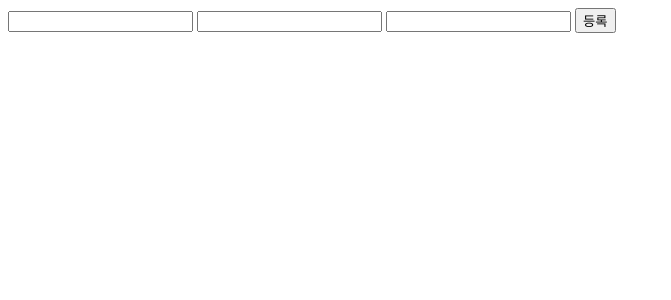
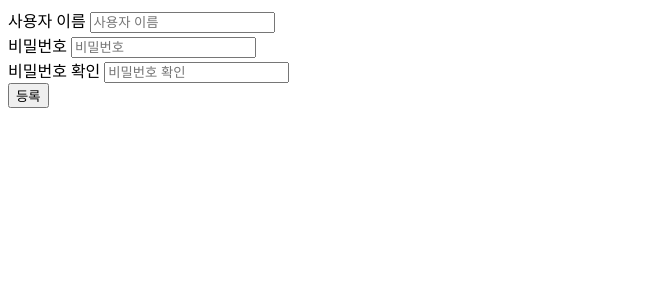
Before and after one commit to m-veloper/learn-django-level1, a Django app: page /fcuser/register/ in a window 1280 px wide. Shown: the top 300 px of the page, without its empty margins (0-671 px from the left). Run offline with Django 3.2, Linux system fonts and the light colour scheme.

Commit message:
no message

```diff
--- a/fc_community/fcuser/templates/register.html
+++ b/fc_community/fcuser/templates/register.html
@@ -5,9 +5,25 @@
     <title>Title</title>
 </head>
 <body>
-<input>
-<input>
-<input>
-<button>등록</button>
+<form method="POST" action=".">
+      {% csrf_token %}
+      <div class="form-group">
+        <label for="username">사용자 이름</label>
+        <input type="text" class="form-control" id="username" placeholder="사용자 이름" name="username" />
+      </div>
+<!--      <div class="form-group">-->
+<!--        <label for="useremail">사용자 이메일</label>-->
+<!--        <input type="email" class="form-control" id="useremail" placeholder="사용자 이메일" name="useremail" />-->
+<!--      </div>-->
+      <div class="form-group">
+        <label for="password">비밀번호</label>
+        <input type="password" class="form-control" id="password" placeholder="비밀번호" name="password" />
+      </div>
+      <div class="form-group">
+        <label for="re-password">비밀번호 확인</label>
+        <input type="password" class="form-control" id="re-password" placeholder="비밀번호 확인" name="re-password" />
+      </div>
+      <button type="submit" class="btn btn-primary">등록</button>
+    </form>
 </body>
 </html>
```
